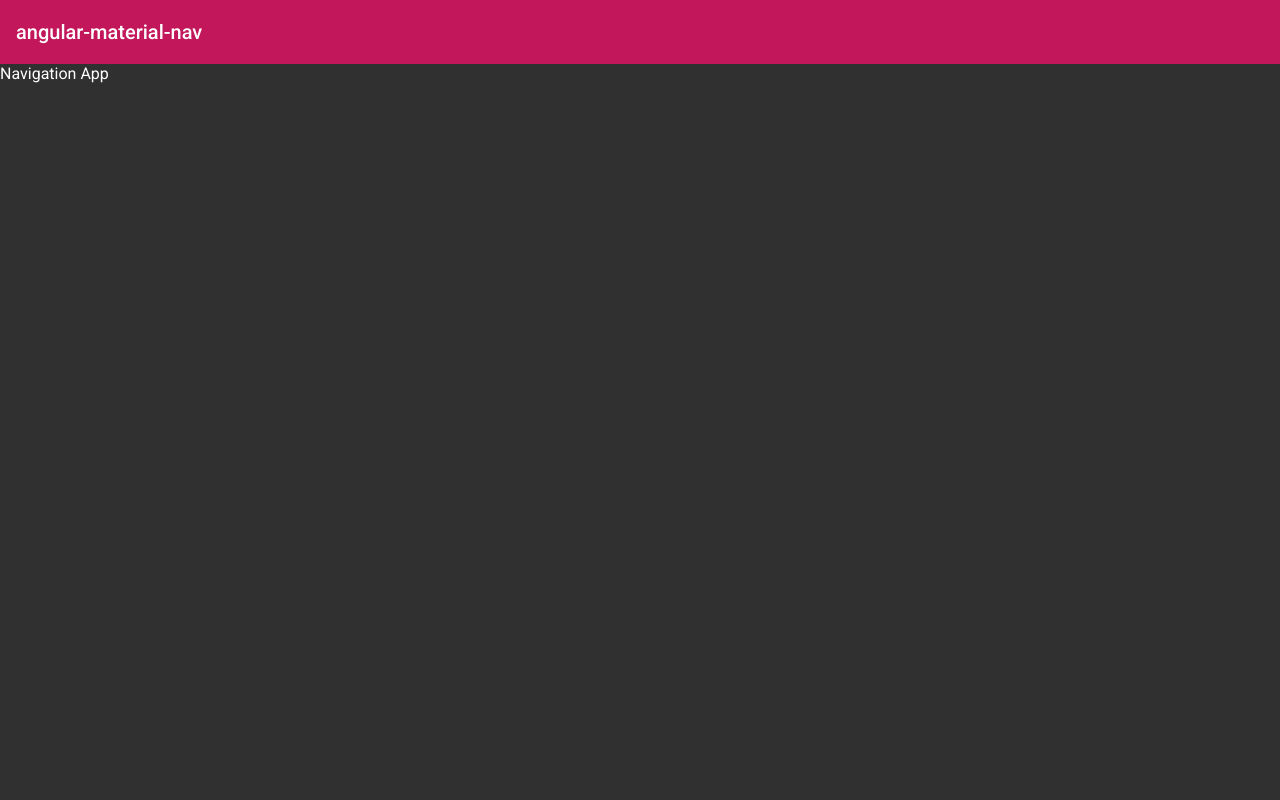
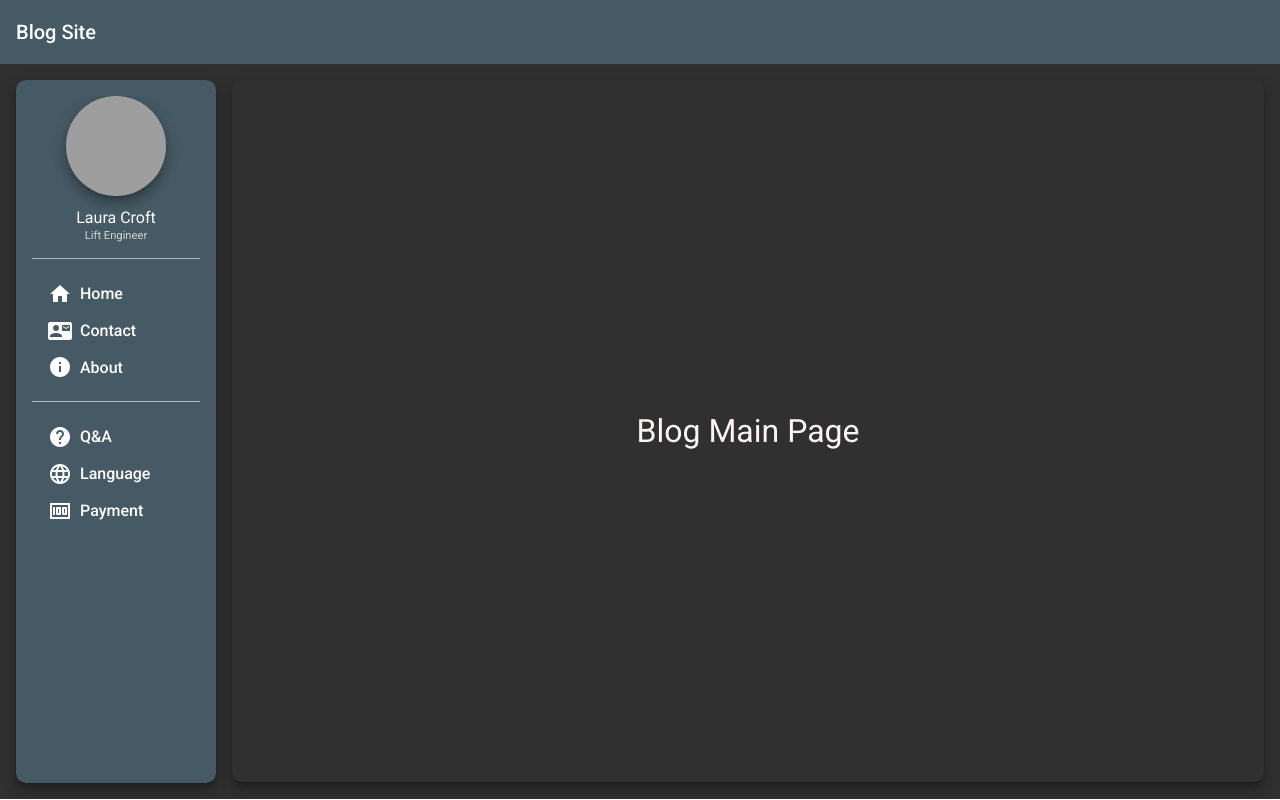
Before and after one commit to AndrewJBateman/angular-material-nav, an Angular app: page / in a window 1280 px wide. Built offline with nearby package versions, Linux system fonts and the light colour scheme; grey boxes are pictures that could not be loaded.

Commit message:
feat: Nav menus improved

```diff
--- a/src/app/app.module.ts
+++ b/src/app/app.module.ts
@@ -5,12 +5,12 @@ import { AppRoutingModule } from './app-routing.module';
 import { AppComponent } from './app.component';
 import { BrowserAnimationsModule } from '@angular/platform-browser/animations';
 import { NavigationComponent } from './navigation/navigation.component';
-import { LayoutModule } from '@angular/cdk/layout';
 import { MatButtonModule } from '@angular/material/button';
 import { MatIconModule } from '@angular/material/icon';
 import { MatListModule } from '@angular/material/list';
 import { MatSidenavModule } from '@angular/material/sidenav';
 import { MatToolbarModule } from '@angular/material/toolbar';
+import { MatDividerModule } from '@angular/material/divider';
 
 @NgModule({
   declarations: [
@@ -21,12 +21,12 @@ import { MatToolbarModule } from '@angular/material/toolbar';
     BrowserModule,
     AppRoutingModule,
     BrowserAnimationsModule,
-    LayoutModule,
     MatToolbarModule,
     MatButtonModule,
     MatSidenavModule,
     MatIconModule,
-    MatListModule
+    MatListModule,
+    MatDividerModule,
   ],
   providers: [],
   bootstrap: [AppComponent]
--- a/src/app/navigation/navigation.component.css
+++ b/src/app/navigation/navigation.component.css
@@ -1,21 +1,73 @@
-.sidenav-container {
-  height: 100%;
+mat-toolbar {
+  background: #455a64;
+  color: white;
 }
 
-.sidenav {
+mat-sidenav {
+  margin: 16px;
   width: 200px;
+  border-right: none;
+  background: #455a64;
+  color: white;
+  border-radius: 10px;
+  padding: 16px;
+  text-align: center;
 }
 
-.sidenav .mat-toolbar {
-  background: inherit;
+.content {
+  height: calc(100vh - 98px);
+  border-radius: 10px;
+  margin: 16px;
+  margin-left: 32px;
+
+  display: flex;
+  justify-content: center;
+  align-items: center;
+
+  font-size: 2rem;
+  color: rgb(252, 245, 245);
 }
 
-.mat-toolbar.mat-primary {
-  position: sticky;
-  top: 0;
-  z-index: 1;
+.mat-sidenav-container {
+  height: calc(100vh - 65px);
 }
 
-.hidden {
-  display: none;
+/* mat-drawer-container {
+  background: rgb(252, 245, 245) !important;
+} */
+
+.menu-button {
+  width: 80%;
+  display: flex;
+  align-items: center;
+  justify-content: flex-start;
+  font-size: 1rem;
+
 }
+
+mat-icon {
+  margin-right: 8px;
+}
+
+.avatar {
+  width: 100px;
+  height: 100px;
+  border-radius: 50%;
+}
+
+.name {
+  margin-top: 8px;
+  font-weight: normal;
+}
+
+.title {
+  margin-top: 2px;
+  font-size: 0.7rem;
+  color: lightgrey;
+}
+
+mat-divider {
+  margin-top: 16px;
+  margin-bottom: 16px;
+  background-color: rgba(255, 255, 255, 0.5);
+}
--- a/src/app/navigation/navigation.component.html
+++ b/src/app/navigation/navigation.component.html
@@ -1,36 +1,55 @@
-<mat-sidenav-container class="sidenav-container">
-  <mat-sidenav
-    #drawer
-    class="sidenav"
-    fixedInViewport="true"
-    [ngClass]="{ hidden: !(isHandset$ | async) }"
-    [attr.role]="(isHandset$ | async) ? 'dialog' : 'navigation'"
-    [mode]="(isHandset$ | async) ? 'over' : 'side'"
-    [opened]="!(isHandset$ | async)"
+<mat-toolbar class="mat-elevation-z8">
+  <button
+    mat-icon-button
+    *ngIf="sidenav.mode === 'over'"
+    (click)="sidenav.toggle()"
   >
-    <mat-toolbar>Andrew Bateman</mat-toolbar>
-    <mat-nav-list>
-      <a mat-list-item href="#">Link 1</a>
-      <a mat-list-item href="#">Link 2</a>
-      <a mat-list-item href="#">Link 3</a>
-    </mat-nav-list>
+    <mat-icon *ngIf="!sidenav.opened">menu</mat-icon>
+    <mat-icon *ngIf="sidenav.opened">close</mat-icon>
+  </button>
+  Blog Site
+</mat-toolbar>
+
+<mat-sidenav-container>
+  <mat-sidenav #sidenav="matSidenav" class="mat-elevation-z8">
+    <img
+      class="avatar mat-elevation-z8"
+      src="https://source.unsplash.com/random/200x200/?female,face"
+    />
+    <h4 class="name">Laura Croft</h4>
+    <p class="title">Lift Engineer</p>
+
+    <mat-divider></mat-divider>
+
+    <button mat-button class="menu-button">
+      <mat-icon>home</mat-icon>
+      <span>Home</span>
+    </button>
+    <button mat-button class="menu-button">
+      <mat-icon>contact_mail</mat-icon>
+      <span>Contact</span>
+    </button>
+    <button mat-button class="menu-button">
+      <mat-icon>info</mat-icon>
+      <span>About</span>
+    </button>
+
+    <mat-divider></mat-divider>
+
+    <button mat-button class="menu-button">
+      <mat-icon>help</mat-icon>
+      <span>Q&A</span>
+    </button>
+    <button mat-button class="menu-button">
+      <mat-icon>language</mat-icon>
+      <span>Language</span>
+    </button>
+    <button mat-button class="menu-button">
+      <mat-icon>money</mat-icon>
+      <span>Payment</span>
+    </button>
   </mat-sidenav>
   <mat-sidenav-content>
-    <mat-toolbar color="primary">
-      <button
-        type="button"
-        aria-label="Toggle sidenav"
-        mat-icon-button
-        (click)="drawer.toggle()"
-        *ngIf="isHandset$ | async"
-      >
-        <mat-icon aria-label="Side nav toggle icon">menu</mat-icon>
-      </button>
-      <span>angular-material-nav</span>
-      <!-- <span>social</span> -->
-    </mat-toolbar>
-    <!-- Add Content Here -->
-
-    <ng-content></ng-content>
+    <div class="content mat-elevation-z8">Blog Main Page</div>
   </mat-sidenav-content>
 </mat-sidenav-container>
--- a/src/app/navigation/navigation.component.ts
+++ b/src/app/navigation/navigation.component.ts
@@ -1,7 +1,7 @@
-import { Component } from "@angular/core";
-import { BreakpointObserver, Breakpoints } from "@angular/cdk/layout";
-import { Observable } from "rxjs";
-import { map } from "rxjs/operators";
+import { Component, ViewChild } from "@angular/core";
+import { BreakpointObserver } from "@angular/cdk/layout";
+import { MatSidenav } from "@angular/material/sidenav";
+import { delay } from "rxjs/operators";
 
 @Component({
   selector: "app-navigation",
@@ -9,9 +9,26 @@ import { map } from "rxjs/operators";
   styleUrls: ["./navigation.component.css"],
 })
 export class NavigationComponent {
-  isHandset$: Observable<boolean> = this.breakpointObserver
-    .observe(Breakpoints.Handset)
-    .pipe(map((result) => result.matches));
+  @ViewChild(MatSidenav)
+  sidenav!: MatSidenav;
 
-  constructor(private breakpointObserver: BreakpointObserver) {}
+  constructor(private observer: BreakpointObserver) {}
+
+  // breakpoint observer checks if width is over 700px.
+  // If so use 'over' mode and close side nav
+  // If less than 700px use 'side' mode & open side nav
+  ngAfterViewInit() {
+    this.observer
+      .observe(["(max-width: 700px)"])
+      .pipe(delay(1)) // delay 1mS
+      .subscribe((res) => {
+        if (res.matches) {
+          this.sidenav.mode = "over";
+          this.sidenav.close();
+        } else {
+          this.sidenav.mode = "side";
+          this.sidenav.open();
+        }
+      });
+  }
 }
--- a/src/styles.scss
+++ b/src/styles.scss
@@ -1,4 +1,18 @@
 /* You can add global styles to this file, and also import other style files */
 
-html, body { height: 100%; }
-body { margin: 0; font-family: Roboto, "Helvetica Neue", sans-serif; }
+html,
+body {
+  height: 100%;
+}
+body {
+  margin: 0;
+  font-family: Roboto, "Helvetica Neue", sans-serif;
+}
+
+h1,
+h2,
+h3,
+h4,
+p {
+  margin: 0;
+}
```
